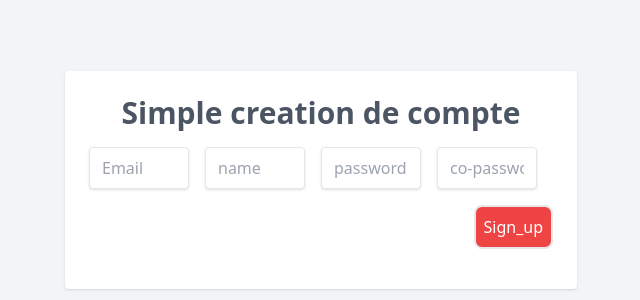
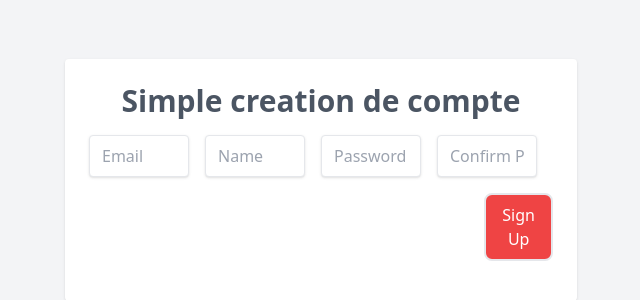
Before and after one commit to OlyFaneva/testcicdnuxt, a Nuxt app: page /creeCompte in a window 1280 px wide. Shown: the part 220-520 px from the top of the page, without its empty margins (319-959 px from the left). Built offline with nearby package versions, Linux system fonts and the light colour scheme.

Commit message:
Utilisation de fetch au lieu de UseFetch

```diff
--- a/components/accueil.vue
+++ b/components/accueil.vue
@@ -1,68 +1,72 @@
 <script setup>
 definePageMeta({
     layout: 'default'
-})
+});
 </script>
 
 <template>
-    <!-- <li v-for="item in productCount" :key="item.id">{{ item.content }}</li> -->
-
     <div class="relative flex items-top justify-center min-h-screen bg-gray-100 sm:items-center sm:pt-0">
         <div class="w-full">
-            <!-- component -->
             <div class="h-100 w-full flex items-center justify-center bg-teal-lightest font-sans">
                 <div class="bg-white rounded shadow p-6 m-4 w-full lg:w-3/4 lg:max-w-lg">
                     <div class="mb-4">
                         <h1 class="font-bold text-3xl text-gray-600 text-center">Login</h1>
                         <div class="flex mt-4">
-
-                            <input class="shadow appearance-none border rounded w-full py-2 px-3 mr-4 text-grey-darker"
+                            <input type="email"
+                                class="shadow appearance-none border rounded w-full py-2 px-3 mr-4 text-grey-darker"
                                 placeholder="Email" v-model="email">
-                            <input class="shadow appearance-none border rounded w-full py-2 px-3 mr-4 text-grey-darker"
+                            <input type="password"
+                                class="shadow appearance-none border rounded w-full py-2 px-3 mr-4 text-grey-darker"
                                 placeholder="Password" v-model="pass">
                         </div>
                     </div>
                     <div>
                         <div class="flex mb-4 items-center">
-
                             <p class="w-full text-grey-darkest font-semibold text-gray-600"></p>
-                            <button @click="submit()"
-                                class="flex-no-shrink p-2 ml-2 border-2 rounded-lg text-red border-red text-white bg-red-500 hover:bg-red-700">connexion</button>
+                            <button @click="submit"
+                                class="flex-no-shrink p-2 ml-2 border-2 rounded-lg text-red border-red text-white bg-red-500 hover:bg-red-700">Connexion</button>
                         </div>
                     </div>
                 </div>
             </div>
-
         </div>
     </div>
 </template>
 
 <script>
-
 export default {
     data() {
         return {
             email: "",
             pass: ""
-        }
+        };
     },
     methods: {
-        submit() {
-            const { data } = useFetch('http://89.116.111.200:8008/api/login', {
-                method: 'POST',
-                body: {
-                    'email': this.email,
-                    'password': this.pass
-                }
-            }).then((res) => {
-                localStorage.setItem('token', res.data.value.token);
-                console.log(res)
-                if (res.status.value == "success") {
+        async submit() {
+            try {
+                const response = await fetch('http://89.116.111.200:8008/api/login', {
+                    method: 'POST',
+                    headers: {
+                        'Content-Type': 'application/json' // specify the content type
+                    },
+                    body: JSON.stringify({
+                        email: this.email,
+                        password: this.pass
+                    })
+                });
+
+                const data = await response.json(); // parse the JSON response
+
+                if (data.message === "Cool tu gere") {
                     return navigateTo('/afficher')
                 }
-            })
+                console.log(data);
+
+
+            } catch (error) {
+                console.error("Error:", error); // handle fetch errors
+            }
         }
     }
 }
-
 </script>
--- a/components/creeCompte.vue
+++ b/components/creeCompte.vue
@@ -1,40 +1,37 @@
 <template>
-    <!-- <li v-for="item in productCount" :key="item.id">{{ item.content }}</li> -->
-
     <div class="relative flex items-top justify-center min-h-screen bg-gray-100 sm:items-center sm:pt-0">
         <div class="w-full">
-            <!-- component -->
             <div class="h-100 w-full flex items-center justify-center bg-teal-lightest font-sans">
                 <div class="bg-white rounded shadow p-6 m-4 w-full lg:w-3/4 lg:max-w-lg">
                     <div class="mb-4">
                         <h1 class="font-bold text-3xl text-gray-600 text-center">Simple creation de compte</h1>
                         <div class="flex mt-4">
-
                             <input class="shadow appearance-none border rounded w-full py-2 px-3 mr-4 text-grey-darker"
                                 placeholder="Email" v-model="email">
                             <input class="shadow appearance-none border rounded w-full py-2 px-3 mr-4 text-grey-darker"
-                                placeholder="name" v-model="name">
-                            <input class="shadow appearance-none border rounded w-full py-2 px-3 mr-4 text-grey-darker"
-                                placeholder="password" v-model="pass">
-                            <input class="shadow appearance-none border rounded w-full py-2 px-3 mr-4 text-grey-darker"
-                                placeholder="co-password" v-model="coPass">
+                                placeholder="Name" v-model="name">
+                            <input type="password"
+                                class="shadow appearance-none border rounded w-full py-2 px-3 mr-4 text-grey-darker"
+                                placeholder="Password" v-model="pass">
+                            <input type="password"
+                                class="shadow appearance-none border rounded w-full py-2 px-3 mr-4 text-grey-darker"
+                                placeholder="Confirm Password" v-model="coPass">
                         </div>
                     </div>
                     <div>
                         <div class="flex mb-4 items-center">
-
                             <p class="w-full text-grey-darkest font-semibold text-gray-600"></p>
                             <button
                                 class="flex-no-shrink p-2 ml-2 border-2 rounded-lg text-red border-red text-white bg-red-500 hover:bg-red-700"
-                                @click="create()">Sign_up</button>
+                                @click="create">Sign Up</button>
                         </div>
                     </div>
                 </div>
             </div>
-
         </div>
     </div>
 </template>
+
 <script>
 export default {
     data() {
@@ -46,34 +43,46 @@ export default {
         }
     },
     methods: {
-        create() {
-            // console.log(this.email)
-            // console.log(this.name)
-            // console.log(this.coPass)
-            // console.log(this.pass)
-            if (this.coPass != this.pass) {
-                console.log("password not match")
+        async create() {
+            if (this.coPass !== this.pass) {
+                console.log("Passwords do not match");
+                return; // exit the method if passwords don't match
             }
-            else {
-                const { data } = useFetch('http://89.116.111.200:8008/api/registration', {
+
+            try {
+                const response = await fetch('http://89.116.111.200:8008/api/registration', {
                     method: 'POST',
-                    body: {
-                        'email': this.email,
-                        'name': this.name,
-                        'password': this.pass,
-                    }
-                }).then((res) => {
-                    console.log(res)
-                    if (res.status.value == "success") {
-                        console.log("success")
-                        return navigateTo('/')
-                    }
-                })
+                    headers: {
+                        'Content-Type': 'application/json' // specify the content type
+                    },
+                    body: JSON.stringify({ // convert the body to JSON
+                        email: this.email,
+                        name: this.name,
+                        password: this.pass,
+                    })
+                });
 
+                const data = await response.json(); // parse the JSON response
+                console.log(data.message); // log the response data
+
+                if (data.message == "you're connected") {
+                    return navigateTo('/')
+                }
+                console.log(data.message);
+
+
+
+                // if (response.ok && data.status === "success") {
+                //     console.log("Registration successful");
+                //     this.$router.push('/'); // assuming you're using Vue Router for navigation
+                // } else {
+                //     console.log("Registration failed:", data.message);
+                // }
+
+            } catch (error) {
+                console.error("Error:", error); // handle errors
             }
         }
     }
 }
-
-
 </script>
--- a/pages/[id].vue
+++ b/pages/[id].vue
@@ -1,70 +1,58 @@
 <script setup>
 definePageMeta({
-    layout: "custom" ,
-    middleware : 'auth'
+    layout: "custom",
+    middleware: 'auth'
 });
 
-
-// const { data: productCount } = await useAsyncData("products", () =>
-//     $fetch(`http://localhost:8000/api/suppr/${id}`)
-// );
-
-// const { data } = await useAsyncData("products" ,() =>
-//     $fetch(`http://localhost:8000/api/suppr/${this.$route.params.id}`)
-//      );
-const route = useRoute()
-
-let kim = route.params.id
+const route = useRoute();
+let kim = route.params.id;
 
 const { data: productCount } = await useAsyncData("products", () =>
     $fetch(`http://89.116.111.200:8008/api/all/${kim}`)
 );
 
-console.log(productCount.content)
+console.log(productCount.content);
 
+const update = async (content) => {
+    let kim = route.params.id;
+    try {
+        const response = await fetch(`http://89.116.111.200:8008/api/updt/${kim}`, {
+            method: 'PUT',
+            headers: {
+                'Content-Type': 'application/json' // Ajout des headers nécessaires
+            },
+            body: JSON.stringify({
+                'content': content
+            })
+        });
 
+        const data = await response.json();
+        refreshNuxtData("products"); // Reste inchangé
+        console.log(data.status.value); // Utilisation de 'data' pour obtenir le status
+    } catch (error) {
+        console.error("Error updating data:", error); // Gestion des erreurs
+    }
+}
+</script>
 
-const update = (content) => {
-    let kim = route.params.id
-    const { data } =  useFetch(`http://89.116.111.200:8008/api/updt/${kim}`,{
-      method : 'PUT' ,
-      body : {
-        'content' : content
-      }
-    }).then((res) =>{
-      refreshNuxtData("products")
-      console.log(res.status.value)
-
-    })
-}
-
-
-</script>
-   <!-- Please remove this file from your project -->
 <template>
-    <!-- <li v-for="item in productCount" :key="item.id">{{ item.content }}</li> -->
-
     <div class="relative flex items-top justify-center min-h-screen bg-gray-100 sm:items-center sm:pt-0">
         <div class="w-full">
-            <!-- component -->
             <div class="h-100 w-full flex items-center justify-center bg-teal-lightest font-sans">
                 <div class="bg-white rounded shadow p-6 m-4 w-full lg:w-3/4 lg:max-w-lg">
                     <div class="mb-4">
-                        <h1 class="font-bold text-3xl text-gray-600 text-center"> Les modifications </h1>
+                        <h1 class="font-bold text-3xl text-gray-600 text-center">Les modifications</h1>
                         <div class="flex mt-4">
-
                             <input class="shadow appearance-none border rounded w-full py-2 px-3 mr-4 text-grey-darker"
                                 placeholder="Add Todo" v-model="content">
-                            <p> {{ productCount.content }} </p>
+                            <p>{{ productCount.content }}</p>
                             <button
                                 class="flex-no-shrink p-2 border-2 rounded-lg text-teal border-teal text-white bg-blue-500 hover:bg-blue-700"
                                 @click="update(content)">Update</button>
                         </div>
                     </div>
-
                 </div>
             </div>
-
         </div>
     </div>
 </template>
```
